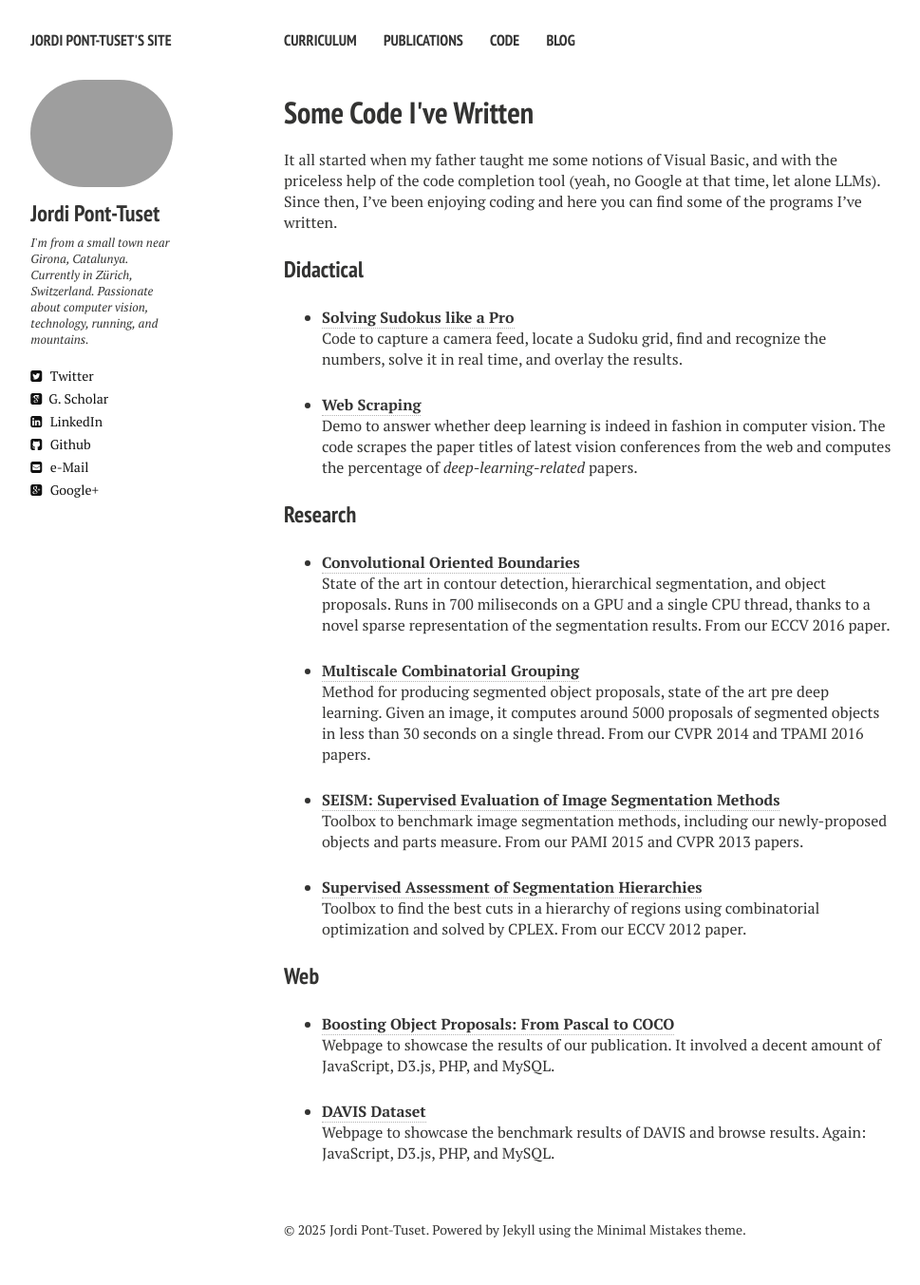
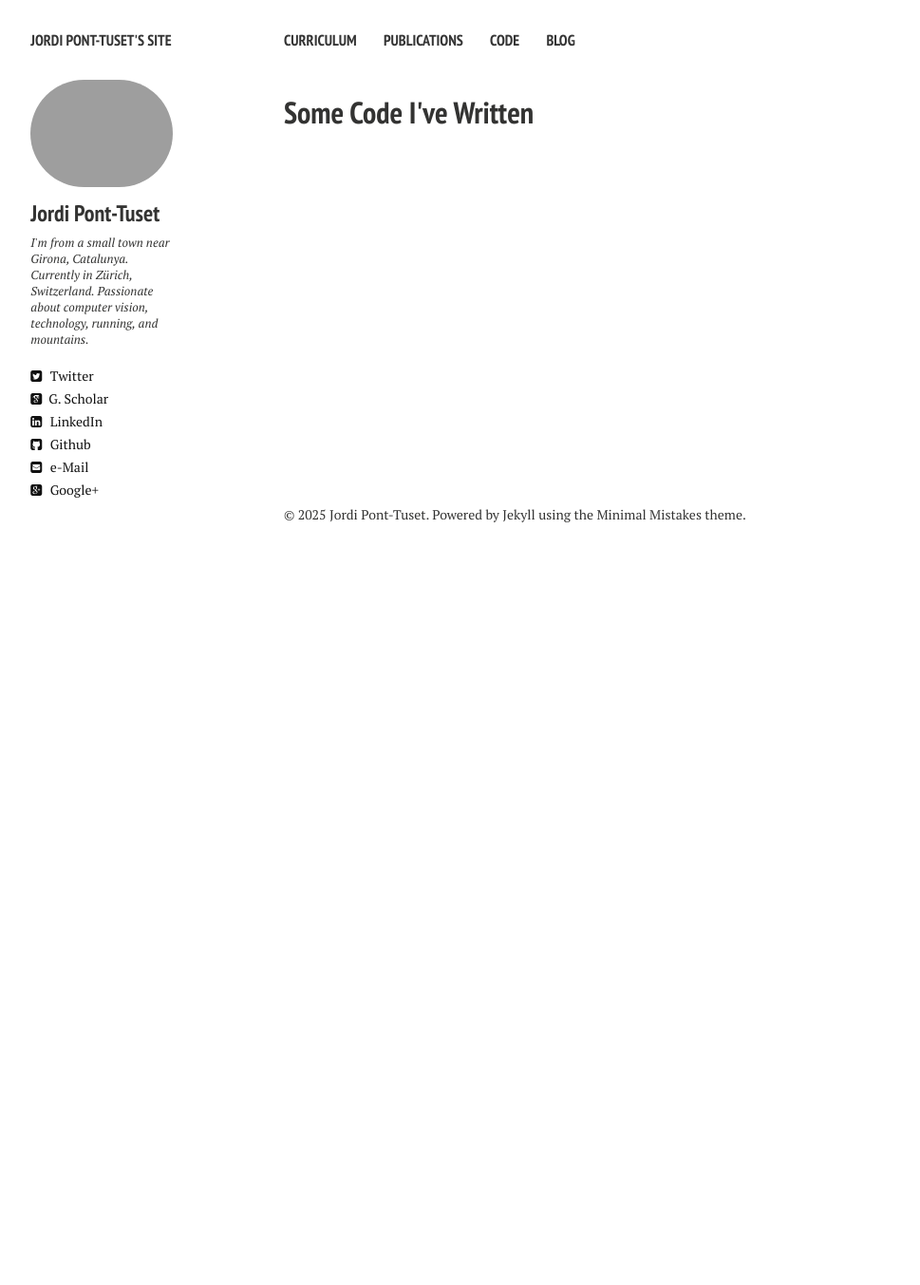
Before and after one commit to nielsholtgrefe/nielsholtgrefe.github.io, a Jekyll site: the page built from code.md, in a window 1280 px wide. Shown: the whole page at 95% size, without its empty margins (21-990 px from the left). Built offline with Jekyll 4.4.1, drawn with Linux system fonts in a browser that asks for light colours; nearby versions of some CDN libraries; after the commit the page ends 900 px from its top, so only the background shows below that.

Commit message:
Update code.md

```diff
--- a/code.md
+++ b/code.md
@@ -6,37 +6,3 @@ tags: [code]
 modified: 18-10-2024
 comments: false
 ---
-
-
-It all started when my father taught me some notions of Visual Basic, and with the priceless help of the code completion tool (yeah, no Google at that time, let alone LLMs). Since then, I've been enjoying coding and here you can find some of the programs I've written.
-
-### Didactical
-
-* [**Solving Sudokus like a Pro**](http://jponttuset.github.io/solving-sudokus-like-a-pro-1/)<br>
-Code to capture a camera feed, locate a Sudoku grid, find and recognize the numbers, solve it in real time, and overlay the results.
-
-* [**Web Scraping**](http://jponttuset.github.io/deep-learning-scraping/)<br>
-Demo to answer whether deep learning is indeed in fashion in computer vision. The code scrapes the paper titles of latest vision conferences from the web and computes the percentage of *deep-learning-related* papers.
-
-### Research
-
-* [**Convolutional Oriented Boundaries**](http://www.vision.ee.ethz.ch/~cvlsegmentation/cob/)<br>
-State of the art in contour detection, hierarchical segmentation, and object proposals. Runs in 700 miliseconds on a GPU and a single CPU thread, thanks to a novel sparse representation of the segmentation results. From our ECCV 2016 paper.
-
-* [**Multiscale Combinatorial Grouping**](http://www.eecs.berkeley.edu/Research/Projects/CS/vision/grouping/mcg/)<br>
-Method for producing segmented object proposals, state of the art pre deep learning. Given an image, it computes around 5000 proposals of segmented objects in less than 30 seconds on a single thread. From our CVPR 2014 and TPAMI 2016 papers.
-
-* [**SEISM: Supervised Evaluation of Image Segmentation Methods**](http://www.vision.ee.ethz.ch/~biwiproposals/seism/index.html)<br>
-Toolbox to benchmark image segmentation methods, including our newly-proposed objects and parts measure. From our PAMI 2015 and CVPR 2013 papers.
-
-* [**Supervised Assessment of Segmentation Hierarchies**](https://imatge.upc.edu/web/resources/supervised-assessment-segmentation-hierarchies)<br>
-Toolbox to find the best cuts in a hierarchy of regions using combinatorial optimization and solved by CPLEX. From our ECCV 2012 paper.
-
-
-### Web
-
-* [**Boosting Object Proposals: From Pascal to COCO**](http://www.vision.ee.ethz.ch/~biwiproposals/boosting-coco/)<br>
-Webpage to showcase the results of our publication. It involved a decent amount of JavaScript, D3.js, PHP, and MySQL.
-
-* [**DAVIS Dataset**](https://graphics.ethz.ch/~perazzif/davis/index.html)<br>
-Webpage to showcase the benchmark results of DAVIS and browse results. Again: JavaScript, D3.js, PHP, and MySQL.
```
